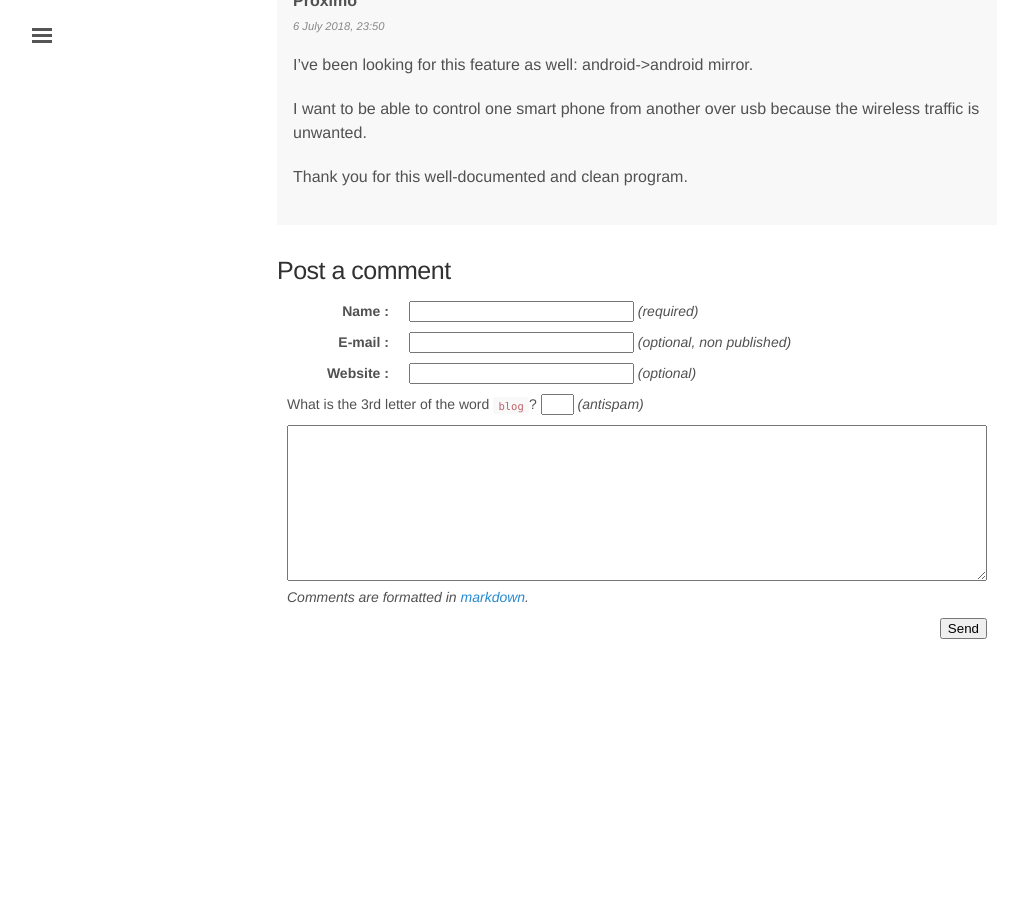
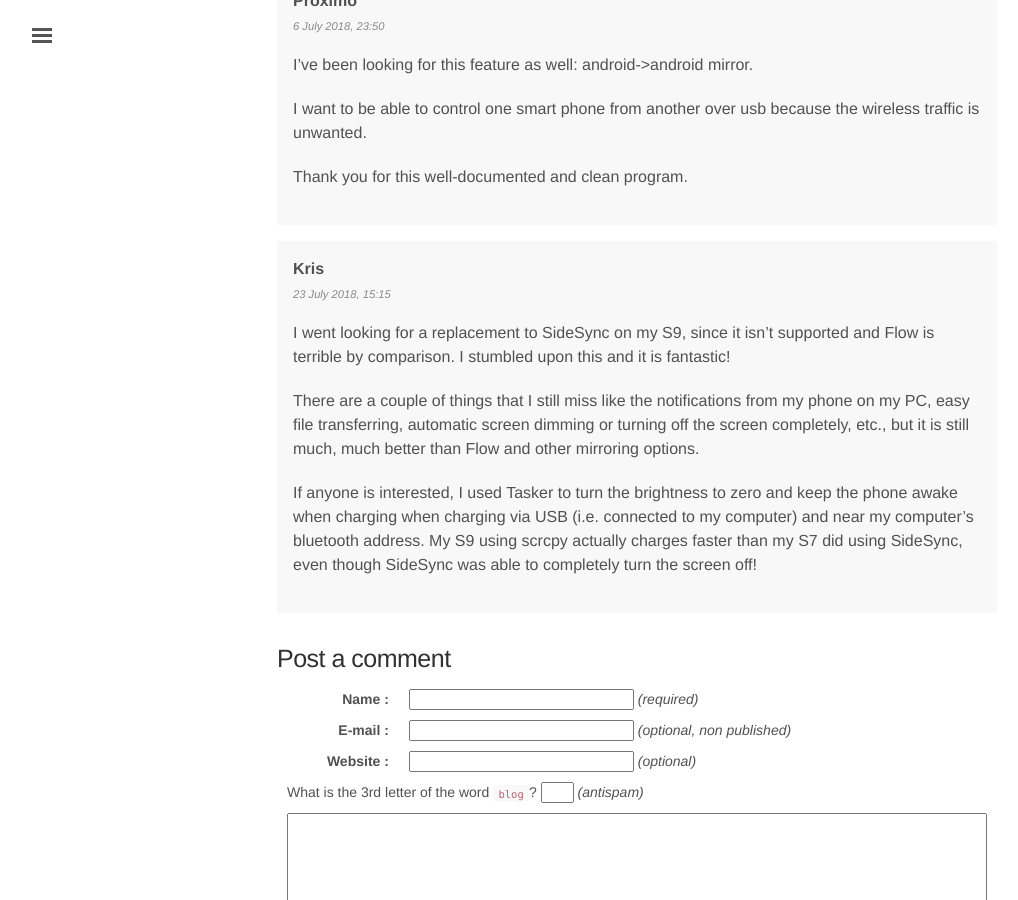
Before and after one commit to rom1v/blog.rom1v.com, a Jekyll site: the page built from _posts/2018-03-08-introducing-scrcpy.md, in a window 1280 px wide and 900 px high, scrolled down 20496 px. Shown: the whole window, without its empty margins (3-1021 px from the left). Built offline with Jekyll 4.4.1, drawn with Linux system fonts in a browser that asks for light colours; before the commit the page ends 21160 px from its top, so only the background shows below that.

Commit message:
Publish comment 47 for scrcpy

```diff
--- a/_data/comments-2018-03-introducing-scrcpy.yaml
+++ b/_data/comments-2018-03-introducing-scrcpy.yaml
@@ -454,3 +454,21 @@
     the wireless traffic is unwanted.
 
     Thank you for this well-documented and clean program.
+- id: 47
+  author: Kris
+  date: 2018-07-23 15:15:26+02:00
+  contents: |
+    I went looking for a replacement to SideSync on my S9, since it isn't
+    supported and Flow is terrible by comparison.  I stumbled upon this and it
+    is fantastic!
+
+    There are a couple of things that I still miss like the notifications from
+    my phone on my PC, easy file transferring, automatic screen dimming or
+    turning off the screen completely, etc., but it is still much, much better
+    than Flow and other mirroring options.
+
+    If anyone is interested, I used Tasker to turn the brightness to zero and
+    keep the phone awake when charging when charging via USB (i.e. connected to
+    my computer) and near my computer's bluetooth address.  My S9 using scrcpy
+    actually charges faster than my S7 did using SideSync, even though SideSync
+    was able to completely turn the screen off!
```
